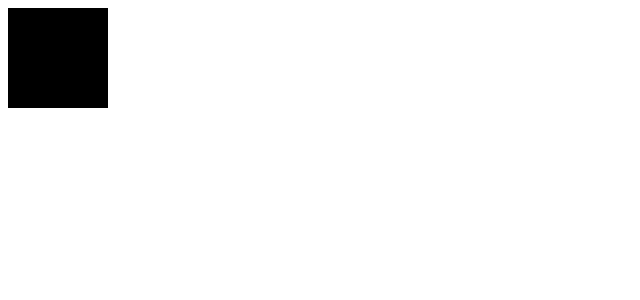
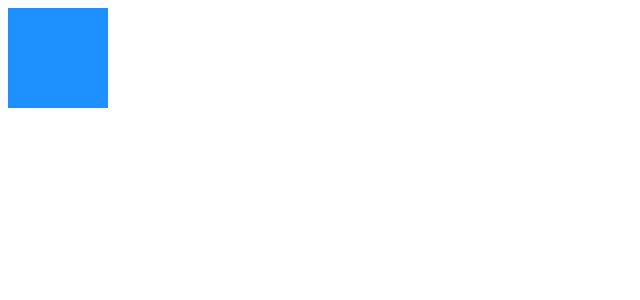
Before and after one commit to oinochoe/IrangYeongmin, a React app in the folder styling-react/: page / in a window 1280 px wide. Shown: the top 300 px of the page, without its empty margins (0-640 px from the left). Built offline with nearby package versions, Linux system fonts and the light colour scheme.

Commit message:
classnames 설치 후 더 편해짐 아자

```diff
--- a/styling-react/package.json
+++ b/styling-react/package.json
@@ -12,6 +12,7 @@
     "babel-runtime": "6.26.0",
     "case-sensitive-paths-webpack-plugin": "2.1.1",
     "chalk": "1.1.3",
+    "classnames": "^2.2.6",
     "css-loader": "0.28.7",
     "dotenv": "4.0.0",
     "dotenv-expand": "4.2.0",
--- a/styling-react/src/App.css
+++ b/styling-react/src/App.css
@@ -4,3 +4,7 @@
   height:100px;
   background:black;
 }
+
+.blue {
+  background:dodgerblue
+}
--- a/styling-react/src/App.js
+++ b/styling-react/src/App.js
@@ -1,12 +1,13 @@
 import React, { Component } from 'react';
 import styles from './App.css';
+import classNames from 'classnames/bind';
 
-console.log(styles); // 콘솔에 무억이 출력되나요
+const cx = classNames.bind(styles);
 
 class App extends Component {
   render() {
     return (
-      <div className={styles.box}></div>
+      <div className={cx('box', 'blue')}></div>
     );
   }
 }
```
Also changed, not shown: 1 other file (tests, documents, lock files or other folders).
